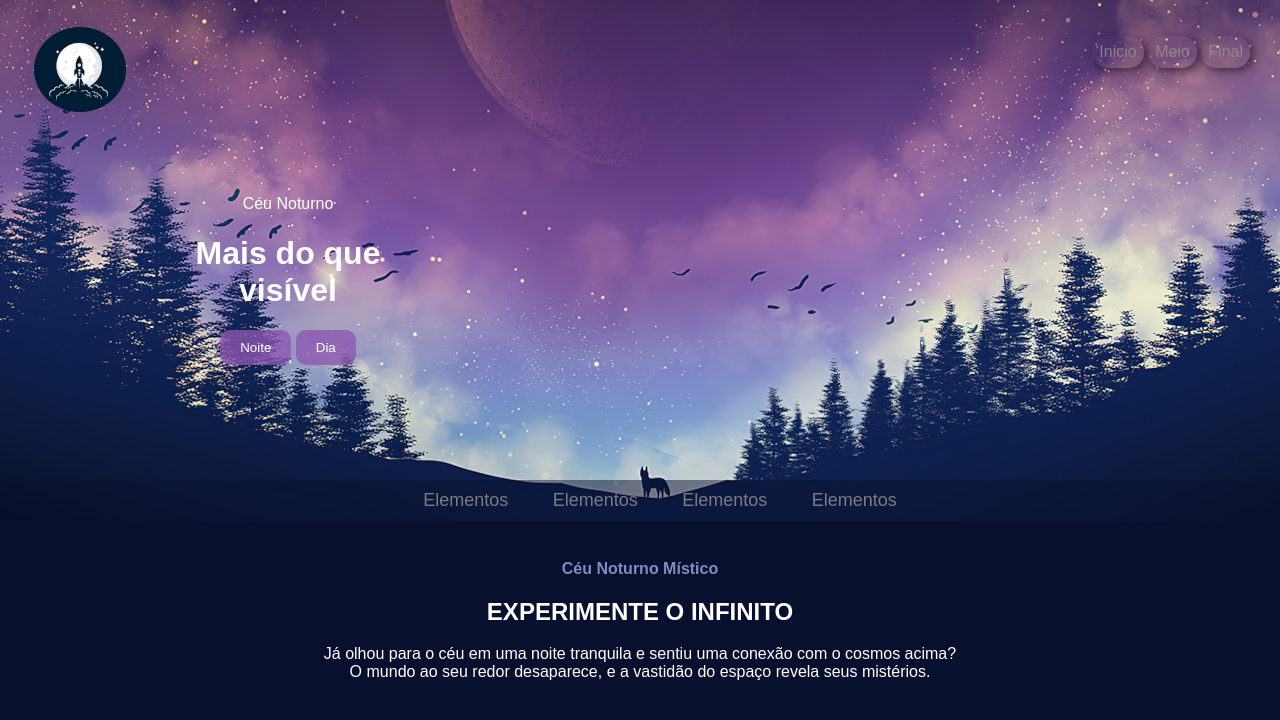
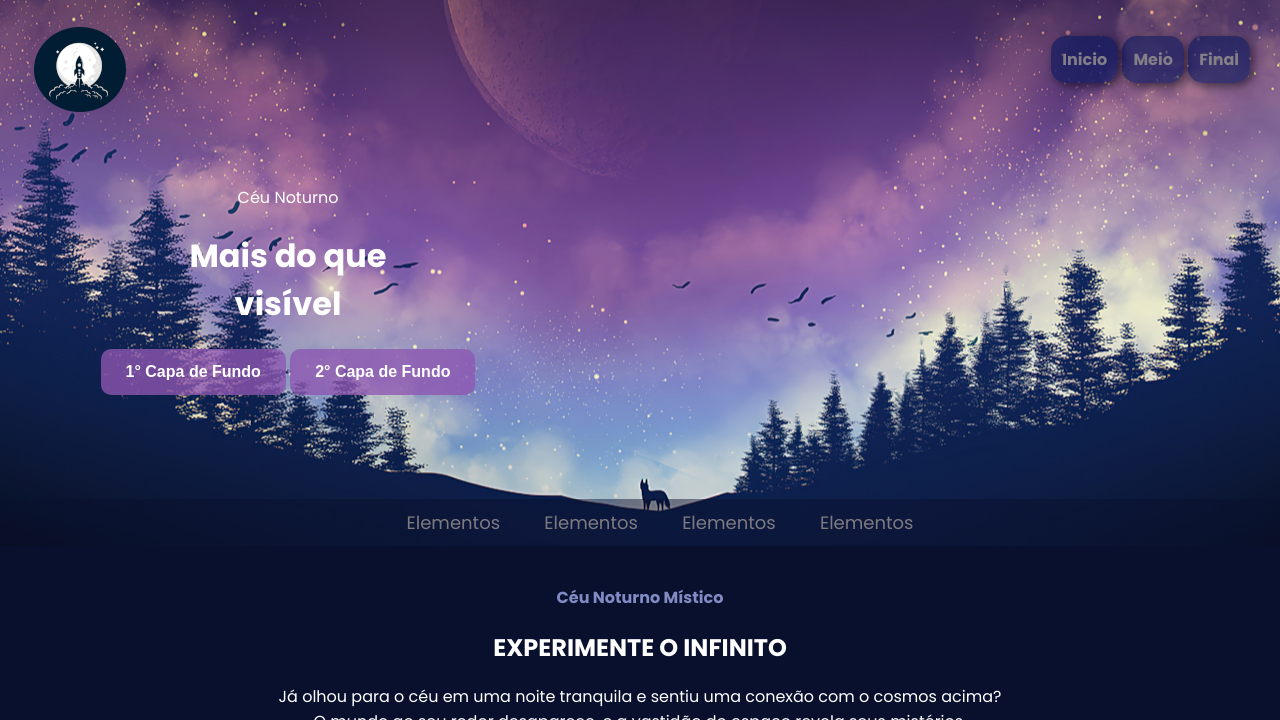
Before and after one commit to Daniel0942/Ceu_Noturno_Mistico, a plain HTML site: page index.html in a window 1280 px wide. Shown: the top 720 px of the page. Drawn offline with Linux system fonts and the light colour scheme.

Commit message:
tudo certo
parte dos botões em JS está funcionando !

```diff
--- a/index.html
+++ b/index.html
@@ -1,13 +1,25 @@
 <!DOCTYPE html>
 <html lang="pt-br">
+
 <head>
     <meta charset="UTF-8">
     <meta name="viewport" content="width=device-width, initial-scale=1.0">
     <link rel="stylesheet" href="style.css">
-    <title>Webdesign do Pinterest</title>
+    <!--fonte-Poppins-->
+    <link rel="preconnect" href="https://fonts.googleapis.com">
+    <link rel="preconnect" href="https://fonts.gstatic.com" crossorigin>
+    <link
+        href="https://fonts.googleapis.com/css2?family=Montserrat:ital,wght@0,100..900;1,100..900&family=Poppins:ital,wght@0,100;0,200;0,300;0,400;0,500;0,600;0,700;0,800;0,900;1,100;1,200;1,300;1,400;1,500;1,600;1,700;1,800;1,900&display=swap"
+        rel="stylesheet">
+    <!--favicon-->
+    <link rel="shortcut icon" href="favicon.ico" type="image/x-icon">
+    <!--JavaScript-->
+    <script src="script.js" defer></script>
+    <title>Céu Noturno Místico</title>
 </head>
+
 <body>
-    <header id="topo-do-site">
+    <header id="topo-do-site" class="topo-do-site">
         <div class="flex">
             <div id="logo">
                 <img src="imagens/logo-transparente.png" alt="">
@@ -15,7 +27,7 @@
 
             <nav class="menu-desktop">
                 <ul>
-                    <li><a href="#">Inicio</a></li>
+                    <li><a href="#sobre">Inicio</a></li>
                     <li><a href="#">Meio</a></li>
                     <li><a href="#">Final</a></li>
                 </ul>
@@ -25,8 +37,8 @@
         <div id="topo-txt">
             <p>Céu Noturno</p>
             <h1>Mais do que <br>visível</h1>
-            <button>Noite</button>
-            <button>Dia</button>
+            <button id="primeiro_botao">1° Capa de Fundo</button>
+            <button id="segundo_botao">2° Capa de Fundo</button>
         </div><!--topo-txt-->
 
         <div id="topo-menu">
@@ -35,7 +47,6 @@
                 <li>Elementos</li>
                 <li>Elementos</li>
                 <li>Elementos</li>
-
             </ul>
         </div><!--topo-menu-->
     </header><!--topo-do-site-->
@@ -44,7 +55,8 @@
         <div class="sobre-txt">
             <p><span>Céu Noturno Místico</span></p>
             <h2>EXPERIMENTE O INFINITO</h2>
-            <p>Já olhou para o céu em uma noite tranquila e sentiu uma conexão com o cosmos acima? <br>O mundo ao seu redor desaparece, e a vastidão do espaço revela seus mistérios.</p>
+            <p>Já olhou para o céu em uma noite tranquila e sentiu uma conexão com o cosmos acima? <br>O mundo ao seu
+                redor desaparece, e a vastidão do espaço revela seus mistérios.</p>
         </div><!--sobre-txt-->
 
         <div class="flex">
@@ -55,7 +67,9 @@
 
                 <div class="txt">
                     <h3>O Brilho Cósmico</h3>
-                    <p>O céu é uma mistura de roxos, azuis e rosas, refletindo a natureza serena, mas impressionante, do universo. Cada estrela cintila, lembrando-nos de quão pequenos somos no grande esquema das coisas.</p>
+                    <p>O céu é uma mistura de roxos, azuis e rosas, refletindo a natureza serena, mas impressionante, do
+                        universo. Cada estrela cintila, lembrando-nos de quão pequenos somos no grande esquema das
+                        coisas.</p>
                 </div><!--txt-->
             </div><!--caixa-txt-->
 
@@ -66,7 +80,9 @@
 
                 <div class="txt">
                     <h3>A Floresta Silenciosa</h3>
-                    <p>Uma silhueta de árvores altas e escuras emoldura a imagem, criando uma fronteira entre a terra e o céu, dando à cena uma sensação etérea e tranquila. A floresta permanece em silêncio, observando o cosmos silencioso.</p>
+                    <p>Uma silhueta de árvores altas e escuras emoldura a imagem, criando uma fronteira entre a terra e
+                        o céu, dando à cena uma sensação etérea e tranquila. A floresta permanece em silêncio,
+                        observando o cosmos silencioso.</p>
                 </div><!--txt-->
             </div><!--caixa-txt-->
 
@@ -77,7 +93,9 @@
 
                 <div class="txt">
                     <h3>Uma Figura Solitária</h3>
-                    <p>À distância, uma pequena figura está parada, possivelmente um lobo ou outra criatura, simbolizando a solidão na vastidão da natureza. Seu olhar está voltado para o céu, como se procurasse respostas ou simplesmente se maravilhasse com os mistérios acima.</p>
+                    <p>À distância, uma pequena figura está parada, possivelmente um lobo ou outra criatura,
+                        simbolizando a solidão na vastidão da natureza. Seu olhar está voltado para o céu, como se
+                        procurasse respostas ou simplesmente se maravilhasse com os mistérios acima.</p>
                 </div><!--txt-->
             </div><!--caixa-txt-->
 
@@ -88,7 +106,8 @@
 
                 <div class="txt">
                     <h3>Os Corpos Celestes</h3>
-                    <p>Um planeta paira na parte superior do céu, maior que a vida, evocando pensamentos de exploração e das infinitas possibilidades que o universo guarda.</p>
+                    <p>Um planeta paira na parte superior do céu, maior que a vida, evocando pensamentos de exploração e
+                        das infinitas possibilidades que o universo guarda.</p>
                 </div><!--txt-->
             </div><!--caixa-txt-->
 
@@ -99,7 +118,9 @@
 
                 <div class="txt">
                     <h3>Penas ao Vento</h3>
-                    <p>Pássaros, ou talvez penas, flutuam pela cena, adicionando um toque de movimento à imagem estática. Eles trazem um elemento de liberdade, como se fossem carregados pelos ventos do universo.</p>
+                    <p>Pássaros, ou talvez penas, flutuam pela cena, adicionando um toque de movimento à imagem
+                        estática. Eles trazem um elemento de liberdade, como se fossem carregados pelos ventos do
+                        universo.</p>
                 </div><!--txt-->
             </div><!--caixa-txt-->
         </div><!--flex-->
@@ -109,4 +130,5 @@
 
     </section>
 </body>
+
 </html>
--- /dev/null
+++ b/script.js
@@ -0,0 +1,11 @@
+let primeiroBotao = document.getElementById('primeiro_botao')
+let segundoBotao = document.getElementById('segundo_botao')
+let topo = document.getElementById('topo-do-site')
+
+segundoBotao.addEventListener('click', ()=> {
+    topo.classList.toggle('topo-do-site-JS')
+})
+
+primeiroBotao.addEventListener('click', ()=> {
+    topo.classList.remove('topo-do-site-JS')
+})
--- a/style.css
+++ b/style.css
@@ -4,7 +4,7 @@
 body {
     margin: 0;
     padding: 0;
-    font-family: Arial;
+    font-family: Poppins;
     background-color: #09102d;
     color: white;
 }
@@ -24,21 +24,27 @@ span {
     width: 300px;
 }
 /* topo-do-site */
-header#topo-do-site {
+.topo-do-site {
     background-image: url(imagens/capa_de_cima.jpeg);
     background-repeat: no-repeat;
     background-position: center;
-
 }
-
+/* quando apertar o botão de 2° capa, é pra abrir o outro papel de parede*/
+.topo-do-site-JS {
+    background-image: url(imagens/capa-de-cima-JS.jpeg);
+    background-repeat: no-repeat;
+    background-position: center;
+}
 header#topo-do-site .flex {
     /* colocar a logo no canto e o menu no outro */
     justify-content: space-between;
     padding: 20px 30px;
 }
 .menu-desktop li{
+    background-color: #04165c96;
+    font-weight: bold;
     display: inline-block;
-    padding: 4px;
+    padding: 8px;
     transition: 0.5s;
     border: 3px solid #928e8e00;
     border-radius: 15px;
@@ -46,20 +52,22 @@ header#topo-do-site .flex {
 }
 .menu-desktop li:hover {
     color: white;
-    background-color: #04165c9a;
-    transform: scale(1.06);
+    background-color: #04165ced;
+    transform: scale(1.07);
 }
 
 /* topo-do-site | topo-txt */
 div#topo-txt {
     text-align: center;
     margin-right: 55%;
-    margin-top: 4%;
+    margin-top: 3%;
 }
 
 div#topo-txt button {
     background-color: #8e57b2c6;
-    padding: 10px 20px;
+    font-weight: bold;
+    font-size: 16px;
+    padding:  14px 25px;
     border: 10px #09102d;
     border-radius: 10px;
     color: white;
@@ -67,7 +75,7 @@ div#topo-txt button {
 }
 div#topo-txt button:hover {
     transform: scale(1.07);
-    background-color: #875ea2e7;
+    background-color: #7b3ea3e7;
     box-shadow: 3px 3px 10px #09102d82;
 }
 
@@ -75,7 +83,7 @@ div#topo-txt button:hover {
 div#topo-menu {
     text-align: center;
     background-color: #09102d79;
-    margin-top: 9%;
+    margin-top: 104px;
 }
 div#topo-menu li {
     display: inline-block;
```
Also changed, not shown: favicon.ico (added), imagens/capa-de-cima-JS.jpeg (added).
